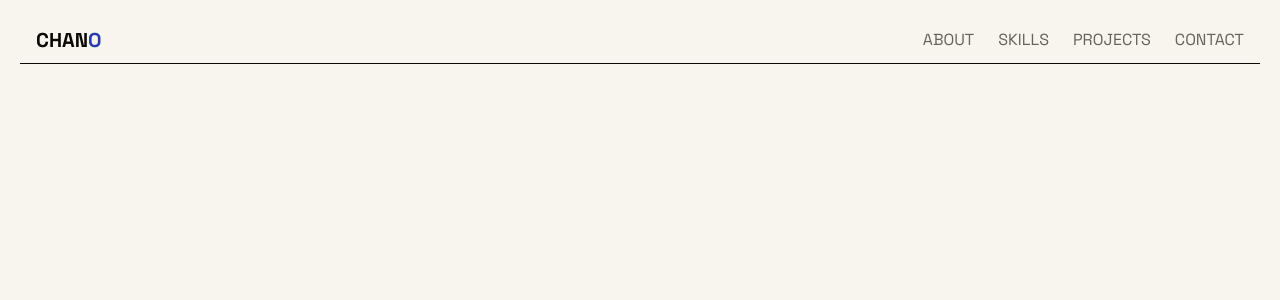
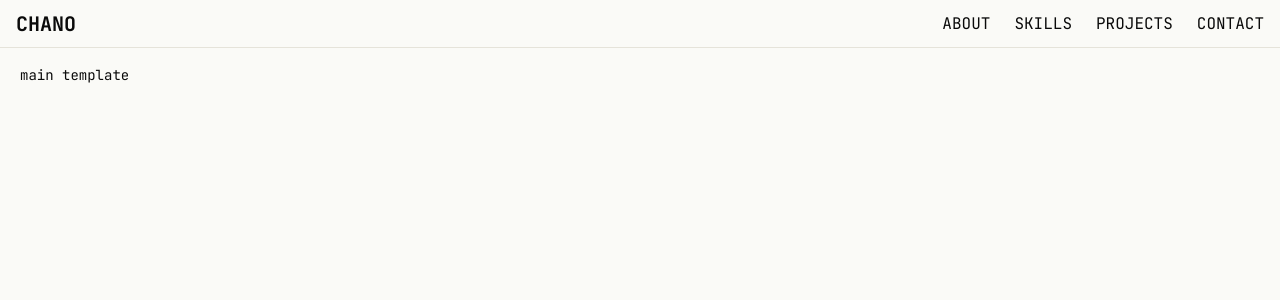
Before and after one commit to chano6/my-portfolio, a Next.js app: page / in a window 1280 px wide. Shown: the top 300 px of the page. Built offline with nearby package versions, Linux system fonts and the light colour scheme.

Commit message:
style: intro section 제거 및 header 위치 수정

```diff
--- a/src/app/globals.css
+++ b/src/app/globals.css
@@ -1,134 +1,78 @@
 @import "tailwindcss";
 @import "tw-animate-css";
-@import "shadcn/tailwind.css";
 
-@custom-variant dark (&:is(.dark *));
+@custom-variant dark (&:where([data-theme="dark"], [data-theme="dark"] *));
 
 @theme inline {
-  --color-background: var(--background);
-  --color-foreground: var(--foreground);
-  --font-sans: var(--font-dm-sans);
+  --color-bg: var(--bg);
+  --color-bg-elev: var(--bg-elev);
+  --color-bg-sunken: var(--bg-sunken);
+  --color-fg: var(--fg);
+  --color-fg-dim: var(--fg-dim);
+  --color-fg-muted: var(--fg-muted);
+  --color-line: var(--line);
+  --color-line-strong: var(--line-strong);
+  --color-accent: var(--accent);
+  --color-accent-fg: var(--accent-fg);
   --font-mono: var(--font-jetbrains-mono);
-  --font-grotesk: var(--font-space-grotesk);
-  --color-sidebar-ring: var(--sidebar-ring);
-  --color-sidebar-border: var(--sidebar-border);
-  --color-sidebar-accent-foreground: var(--sidebar-accent-foreground);
-  --color-sidebar-accent: var(--sidebar-accent);
-  --color-sidebar-primary-foreground: var(--sidebar-primary-foreground);
-  --color-sidebar-primary: var(--sidebar-primary);
-  --color-sidebar-foreground: var(--sidebar-foreground);
-  --color-sidebar: var(--sidebar);
-  --color-chart-5: var(--chart-5);
-  --color-chart-4: var(--chart-4);
-  --color-chart-3: var(--chart-3);
-  --color-chart-2: var(--chart-2);
-  --color-chart-1: var(--chart-1);
-  --color-ring: var(--ring);
-  --color-input: var(--input);
-  --color-border: var(--border);
-  --color-destructive: var(--destructive);
-  --color-accent-foreground: var(--accent-foreground);
-  --color-accent: var(--accent);
-  --color-muted-foreground: var(--muted-foreground);
-  --color-muted: var(--muted);
-  --color-secondary-foreground: var(--secondary-foreground);
-  --color-secondary: var(--secondary);
-  --color-primary-foreground: var(--primary-foreground);
-  --color-primary: var(--primary);
-  --color-popover-foreground: var(--popover-foreground);
-  --color-popover: var(--popover);
-  --color-card-foreground: var(--card-foreground);
-  --color-card: var(--card);
-  --color-surface: var(--surface);
   --radius-sm: calc(var(--radius) * 0.6);
   --radius-md: calc(var(--radius) * 0.8);
   --radius-lg: var(--radius);
   --radius-xl: calc(var(--radius) * 1.4);
-  --radius-2xl: calc(var(--radius) * 1.8);
-  --radius-3xl: calc(var(--radius) * 2.2);
-  --radius-4xl: calc(var(--radius) * 2.6);
 }
 
 :root {
-  /* Cream + Indigo */
-  --surface: oklch(0.95 0.01 88);
-  --background: oklch(0.97 0.01 88);
-  --foreground: oklch(0.14 0.015 80);
-  --card: oklch(0.93 0.012 86);
-  --card-foreground: oklch(0.14 0.015 80);
-  --popover: oklch(0.97 0.01 88);
-  --popover-foreground: oklch(0.14 0.015 80);
-  --primary: oklch(0.42 0.18 270);
-  --primary-foreground: oklch(0.97 0.01 88);
-  --secondary: oklch(0.91 0.012 86);
-  --secondary-foreground: oklch(0.14 0.015 80);
-  --muted: oklch(0.91 0.012 86);
-  --muted-foreground: oklch(0.5 0.01 80);
-  --accent: oklch(0.91 0.012 86);
-  --accent-foreground: oklch(0.14 0.015 80);
-  --destructive: oklch(0.577 0.245 27.325);
-  --border: oklch(0.85 0.012 85);
-  --input: oklch(0.85 0.012 85);
-  --ring: oklch(0.42 0.18 270);
-  --chart-1: oklch(0.42 0.18 270);
-  --chart-2: oklch(0.5 0.15 255);
-  --chart-3: oklch(0.55 0.12 240);
-  --chart-4: oklch(0.48 0.1 290);
-  --chart-5: oklch(0.45 0.08 300);
-  --radius: 0.5rem;
-  --sidebar: oklch(0.93 0.012 86);
-  --sidebar-foreground: oklch(0.14 0.015 80);
-  --sidebar-primary: oklch(0.42 0.18 270);
-  --sidebar-primary-foreground: oklch(0.97 0.01 88);
-  --sidebar-accent: oklch(0.91 0.012 86);
-  --sidebar-accent-foreground: oklch(0.14 0.015 80);
-  --sidebar-border: oklch(0.85 0.012 85);
-  --sidebar-ring: oklch(0.42 0.18 270);
+  --bg: #fafaf7;
+  --bg-elev: #ffffff;
+  --bg-sunken: #f3f2ec;
+  --fg: #0a0a0a;
+  --fg-dim: #4b4b48;
+  --fg-muted: #8a8a82;
+  --line: #e5e3da;
+  --line-strong: #cfccc0;
+  --accent: oklch(0.72 0.16 70);
+  --accent-fg: #0a0a0a;
+  --selection: oklch(0.86 0.14 70 / 0.55);
+
+  --gutter-w: 56px;
+  --maxw: 860px;
+  --radius: 4px;
+
+  --t-fast: 120ms cubic-bezier(0.2, 0.7, 0.3, 1);
+  --t-med: 240ms cubic-bezier(0.2, 0.7, 0.3, 1);
 }
 
-.dark {
-  --background: oklch(0.145 0 0);
-  --foreground: oklch(0.985 0 0);
-  --card: oklch(0.205 0 0);
-  --card-foreground: oklch(0.985 0 0);
-  --popover: oklch(0.205 0 0);
-  --popover-foreground: oklch(0.985 0 0);
-  --primary: oklch(0.922 0 0);
-  --primary-foreground: oklch(0.205 0 0);
-  --secondary: oklch(0.269 0 0);
-  --secondary-foreground: oklch(0.985 0 0);
-  --muted: oklch(0.269 0 0);
-  --muted-foreground: oklch(0.708 0 0);
-  --accent: oklch(0.269 0 0);
-  --accent-foreground: oklch(0.985 0 0);
-  --destructive: oklch(0.704 0.191 22.216);
-  --border: oklch(1 0 0 / 10%);
-  --input: oklch(1 0 0 / 15%);
-  --ring: oklch(0.556 0 0);
-  --chart-1: oklch(0.87 0 0);
-  --chart-2: oklch(0.556 0 0);
-  --chart-3: oklch(0.439 0 0);
-  --chart-4: oklch(0.371 0 0);
-  --chart-5: oklch(0.269 0 0);
-  --sidebar: oklch(0.205 0 0);
-  --sidebar-foreground: oklch(0.985 0 0);
-  --sidebar-primary: oklch(0.488 0.243 264.376);
-  --sidebar-primary-foreground: oklch(0.985 0 0);
-  --sidebar-accent: oklch(0.269 0 0);
-  --sidebar-accent-foreground: oklch(0.985 0 0);
-  --sidebar-border: oklch(1 0 0 / 10%);
-  --sidebar-ring: oklch(0.556 0 0);
+[data-theme="dark"] {
+  --bg: #0d0d0c;
+  --bg-elev: #161614;
+  --bg-sunken: #08080711;
+  --fg: #e8e8e3;
+  --fg-dim: #b8b8b0;
+  --fg-muted: #6f6f68;
+  --line: #262624;
+  --line-strong: #3a3a36;
+  --accent: oklch(0.78 0.16 70);
+  --accent-fg: #0a0a0a;
+  --selection: oklch(0.78 0.16 70 / 0.35);
 }
 
 @layer base {
   * {
-    @apply border-border outline-ring/50;
+    box-sizing: border-box;
+    @apply border-line;
   }
   body {
-    @apply bg-background text-foreground;
+    @apply bg-bg text-fg font-mono;
+    font-size: 14px;
+    line-height: 1.65;
+    font-feature-settings: "calt", "liga";
+    -webkit-font-smoothing: antialiased;
+    text-rendering: optimizeLegibility;
+    transition: background var(--t-med), color var(--t-med);
   }
-  html {
-    @apply font-sans;
+  ::selection {
+    background: var(--selection);
+    color: var(--fg);
   }
 }
 
@@ -136,7 +80,7 @@
   text-align: center;
   color: transparent;
   overflow: hidden;
-  font-family: var(--font-grotesk);
+  font-family: var(--font-mono);
   font-weight: 700;
   font-size: clamp(2rem, 11vw, 5rem);
   line-height: 0;
@@ -149,11 +93,11 @@
 
   background: linear-gradient(
     90deg,
-    var(--color-foreground) 47%,
-    var(--color-foreground) 49%,
-    var(--color-foreground) 50%,
-    var(--color-background) 50%,
-    var(--color-background) 100%
+    var(--color-fg) 47%,
+    var(--color-fg) 49%,
+    var(--color-fg) 50%,
+    var(--color-bg) 50%,
+    var(--color-bg) 100%
   );
   background-size: 300% 100%;
   background-position: right;
@@ -169,7 +113,7 @@
   display: block;
   width: 100%;
   height: var(--intro-line-thickness);
-  background: var(--color-foreground);
+  background: var(--color-fg);
   animation: into2 4s forwards;
 }
 
--- a/src/app/layout.tsx
+++ b/src/app/layout.tsx
@@ -1,20 +1,12 @@
+import Header from "@/components/common/header";
 import type { Metadata } from "next";
-import { DM_Sans, JetBrains_Mono, Space_Grotesk } from "next/font/google";
+import { JetBrains_Mono } from "next/font/google";
 import "./globals.css";
-
-const spaceGrotesk = Space_Grotesk({
-  variable: "--font-space-grotesk",
-  subsets: ["latin"],
-});
-
-const dmSans = DM_Sans({
-  variable: "--font-dm-sans",
-  subsets: ["latin"],
-});
 
 const jetbrainsMono = JetBrains_Mono({
   variable: "--font-jetbrains-mono",
   subsets: ["latin"],
+  weight: ["300", "400", "500", "600", "700"],
 });
 
 export const metadata: Metadata = {
@@ -28,11 +20,11 @@ export default function RootLayout({
   children: React.ReactNode;
 }>) {
   return (
-    <html
-      lang="ko"
-      className={`${spaceGrotesk.variable} ${dmSans.variable} ${jetbrainsMono.variable} h-full antialiased`}
-    >
-      <body className="min-h-full flex flex-col">{children}</body>
+    <html lang="ko" className={`${jetbrainsMono.variable} h-full antialiased`}>
+      <body className="min-h-full flex flex-col">
+        <Header />
+        <main className="relative w-full h-full p-4 md:px-5">{children}</main>
+      </body>
     </html>
   );
 }
--- a/src/components/common/header.tsx
+++ b/src/components/common/header.tsx
@@ -5,16 +5,19 @@ import Link from "next/link";
 import { useState } from "react";
 import MenuButton from "./menu-button";
 
-interface HeaderProps {
-  navItems: NavItem[];
-}
+const navItems: NavItem[] = [
+  { label: "ABOUT", href: "#about", sectionId: "about" },
+  { label: "SKILLS", href: "#skills", sectionId: "skills" },
+  { label: "PROJECTS", href: "#projects", sectionId: "projects" },
+  { label: "CONTACT", href: "#contact", sectionId: "contact" },
+];
 
-function Header({ navItems }: HeaderProps) {
+function Header() {
   const [isMenuOpen, setIsMenuOpen] = useState(false);
 
   return (
     <header className="relative w-full h-12 flex items-center bg-background border-b border-foreground justify-between px-2 md:px-4">
-      <Link href="/" className="text-xl font-grotesk text-foreground font-bold">
+      <Link href="/" className="text-xl text-foreground font-bold">
         CHAN<span className="text-primary">O</span>
       </Link>
 
@@ -30,7 +33,7 @@ function Header({ navItems }: HeaderProps) {
             <li key={link.sectionId}>
               <Link
                 href={link.href}
-                className="font-grotesk text-muted-foreground hover:text-foreground hover:font-bold transition-colors duration-200"
+                className="text-muted-foreground hover:text-foreground hover:font-bold transition-colors duration-200"
               >
                 {link.label}
               </Link>
@@ -54,7 +57,7 @@ function Header({ navItems }: HeaderProps) {
             <li key={link.sectionId}>
               <Link
                 href={link.href}
-                className="font-grotesk font-bold text-foreground text-base"
+                className="font-bold text-foreground text-base"
                 onClick={() => setIsMenuOpen(false)}
                 tabIndex={isMenuOpen ? 0 : -1}
               >
--- a/src/components/intro/intro-section.tsx
+++ /dev/null
@@ -1,27 +0,0 @@
-"use client";
-
-import { INTRO_DURATION_MS } from "@/constants/ui";
-import { useEffect } from "react";
-
-interface IntroSectionProps {
-  onComplete?: () => void;
-  durationMs?: number;
-}
-
-function IntroSection({ onComplete, durationMs = INTRO_DURATION_MS }: IntroSectionProps) {
-  useEffect(() => {
-    const timer = setTimeout(() => {
-      onComplete?.();
-    }, durationMs);
-
-    return () => clearTimeout(timer);
-  }, [durationMs, onComplete]);
-
-  return (
-    <section className="flex w-full h-screen items-center justify-center bg-background">
-      <h1 className="intro-title">Hello, World</h1>
-    </section>
-  );
-}
-
-export default IntroSection;
--- a/src/components/templates/main-template.tsx
+++ b/src/components/templates/main-template.tsx
@@ -1,24 +1,7 @@
 "use client";
 
-import { portfolioContent } from "@/data/portfolio";
-import { useCallback, useState } from "react";
-import Header from "../common/header";
-import IntroSection from "../intro/intro-section";
-
 function MainTemplate() {
-  const [isIntroDone, setIsIntroDone] = useState(false);
-
-  const handleIntroComplete = useCallback(() => setIsIntroDone(true), []);
-
-  if (!isIntroDone) {
-    return <IntroSection onComplete={handleIntroComplete} />;
-  }
-
-  return (
-    <div className="relative w-full h-full p-4 md:px-5">
-      <Header navItems={portfolioContent.navItems} />
-    </div>
-  );
+  return <div>main template</div>;
 }
 
 export default MainTemplate;
--- a/src/data/portfolio.ts
+++ /dev/null
@@ -1,12 +0,0 @@
-import { NavItem, PortfolioContent } from "@/types";
-
-export const navItems: NavItem[] = [
-  { label: "ABOUT", href: "#about", sectionId: "about" },
-  { label: "SKILLS", href: "#skills", sectionId: "skills" },
-  { label: "PROJECTS", href: "#projects", sectionId: "projects" },
-  { label: "CONTACT", href: "#contact", sectionId: "contact" },
-];
-
-export const portfolioContent: PortfolioContent = {
-  navItems,
-};
```
